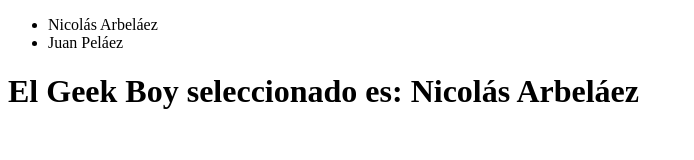
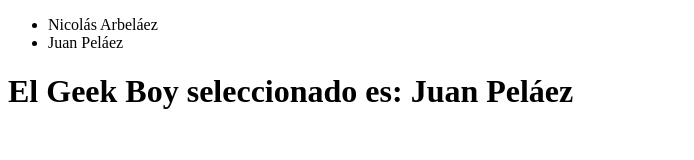
Before and after one commit to nicoarbe/Virtual-Work-GeekBook-JavaScript, a plain HTML site: page 1-programacion-uno/reto04.html in a window 1280 px wide. Shown: the whole page, without its empty margins (0-694 px from the left). Drawn offline with Linux system fonts and the light colour scheme.

Commit message:
Ejercicio 4 segunda parte

```diff
--- a/1-programacion-uno/reto04.html
+++ b/1-programacion-uno/reto04.html
@@ -8,7 +8,7 @@
 <body>
     <ul>
         <li>Nicolás Arbeláez</li>
-        <li>Juan Peláez</li>
+        <li id="list">Juan Peláez</li>
     </ul>
     <h1>El Geek Boy seleccionado es:</h1>
     <script type="text/javascript" src="./reto04.js"></script>
--- a/1-programacion-uno/reto04.js
+++ b/1-programacion-uno/reto04.js
@@ -1,3 +1,4 @@
 var listElement = document.querySelector('li');
 var titleElement = document.querySelector('h1');
+listElement = document.querySelector('#list');
 titleElement.innerHTML = titleElement.innerHTML + ' ' + listElement.innerHTML;
```
